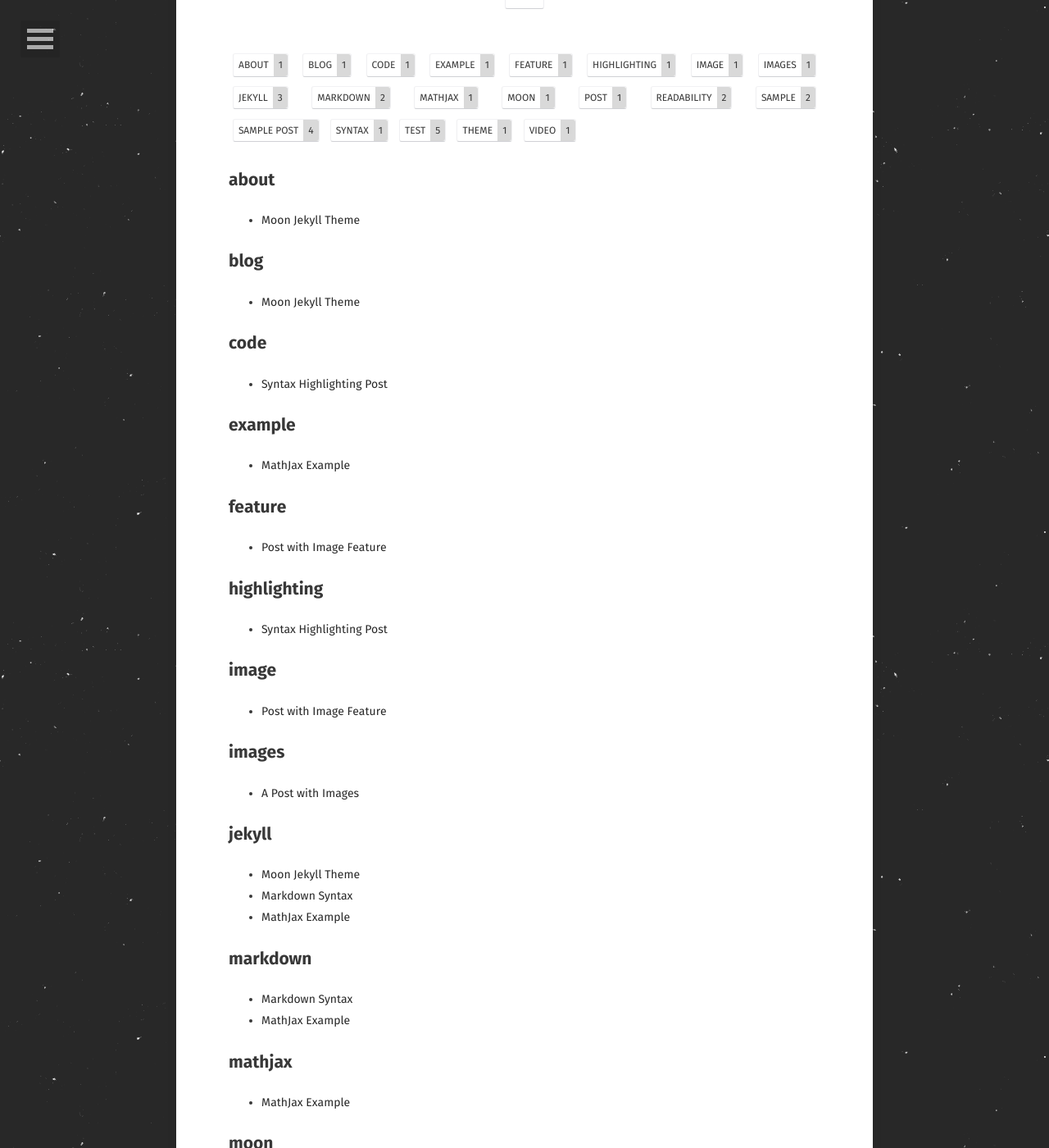
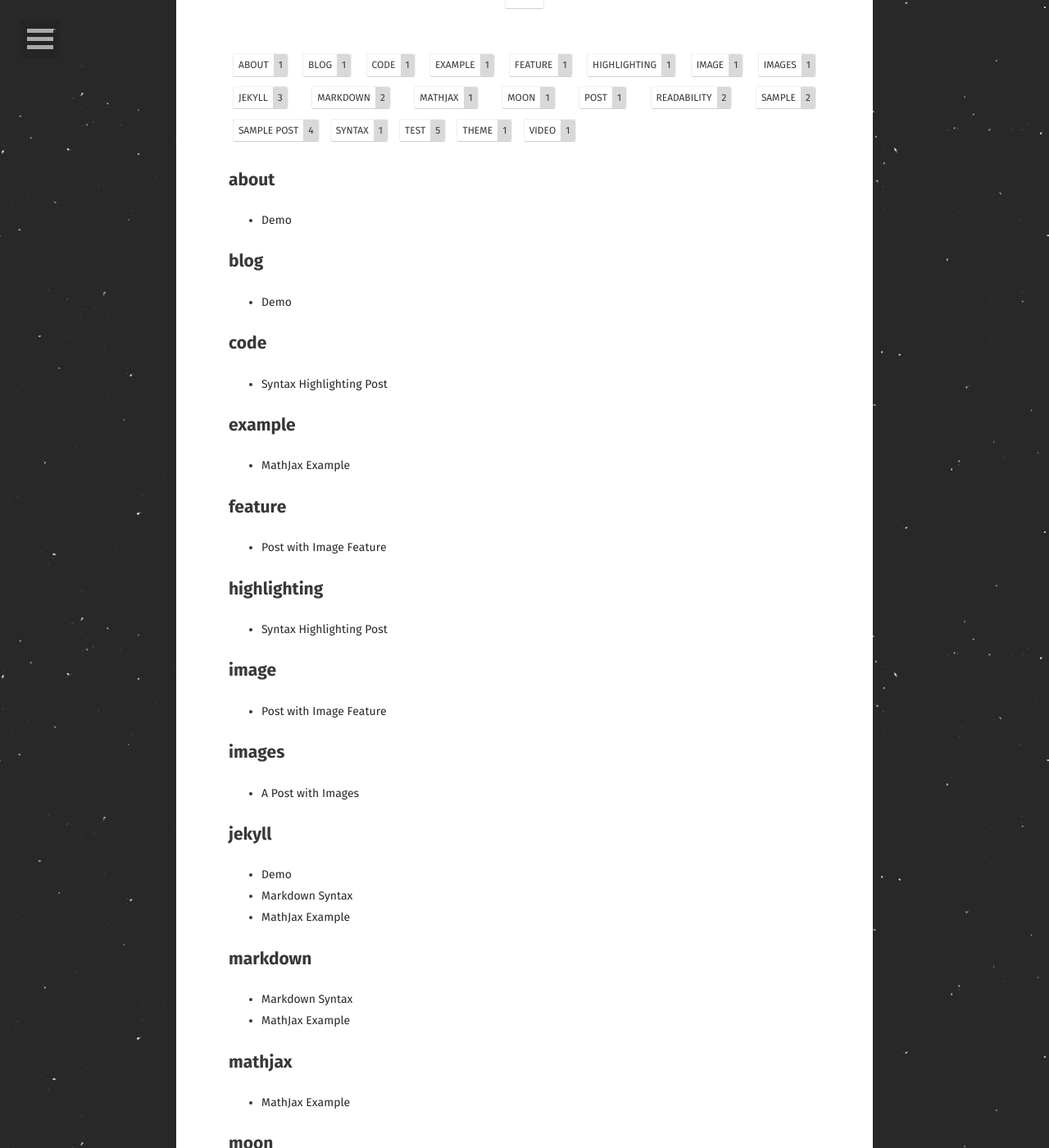
Before and after one commit to sammie-anie/portfolio, a Jekyll site: the page built from tags/index.html, in a window 1280 px wide and 1400 px high, scrolled down 226 px. Shown: the whole window at 82% size. Built offline with Jekyll 4.4.1, drawn with Linux system fonts in a browser that asks for light colours; some web fonts are replaced; part of the change alters nothing that is shown; some of the changed text lies outside the part shown.

Commit message:
Update 2016-03-21-moon-theme.md

````diff
--- a/_posts/2016-03-21-moon-theme.md
+++ b/_posts/2016-03-21-moon-theme.md
@@ -1,6 +1,6 @@
 ---
 layout: post
-title:  "Moon Jekyll Theme"
+title:  "Demo"
 date:   2016-04-06
 excerpt: "Minimal, one column Jekyll theme for your blog."
 project: true
@@ -13,148 +13,4 @@ tag:
 comments: true
 ---
 
-![Moon Homepage](https://cloud.githubusercontent.com/assets/754514/14509720/61c61058-01d6-11e6-93ab-0918515ecd56.png)
-
-<center><b>Moon</b> is a minimal, one column jekyll theme.</center>
-
- I'm not a developer or designer. And I don't add footer to show who did this theme. If you like this theme or using it, please give a **star** for motivation, It makes me happy.
-
-<iframe src="https://ghbtns.com/github-btn.html?user=TaylanTatli&repo=Moon&type=star&count=true&size=large" frameborder="0" scrolling="0" width="160px" height="30px"></iframe>
-
-## Installation
-* Fork the [Moon repo](https://github.com/TaylanTatli/Moon/fork)
-* Edit `_config.yml` file.
-* Remove sample posts from `_posts` folder and add yours.
-* Edit `index.md` file in `about` folder.
-* Change repo name to `YourUserName.github.io`
-
-That's all.
-
-## Preview
-
-{% capture images %}
-	https://cloud.githubusercontent.com/assets/754514/14509716/61ac6c8e-01d6-11e6-879f-8308883de790.png
-	https://cloud.githubusercontent.com/assets/754514/14509717/61ad05ae-01d6-11e6-85ae-5a817dd8763b.png
-	https://cloud.githubusercontent.com/assets/754514/14509714/61a89708-01d6-11e6-8fcd-74b002a060df.png
-{% endcapture %}
-{% include gallery images=images caption="Screenshots of Moon Theme" cols=3 %}
-
----
-
-{% capture images %}
-	https://cloud.githubusercontent.com/assets/754514/14509718/61b09a20-01d6-11e6-8da1-4202ae4d83cd.png
-	https://cloud.githubusercontent.com/assets/754514/14509715/61aa9d00-01d6-11e6-81a6-c6837edf2e84.png
-{% endcapture %}
-{% include gallery images=images caption="Moon Theme on Small Screen Size" cols=2 %}
-
-See a [live version of Moon](http://taylantatli.github.io/Moon) hosted on GitHub.
-
-## Site Setup
-A quick checklist of the files you’ll want to edit to get up and running.
-
-### Site Wide Configuration
-`_config.yml` is your friend. Open it up and personalize it. Most variables are self explanatory but here's an explanation of each if needed:
-
-#### title
-
-The title of your site... shocker!
-
-Example `title: My Awesome Site`
-
-#### bio
-
-The description to show on your homepage.
-
-#### description
-
-The description to use for meta tags and navigation menu.
-
-#### url
-
-Used to generate absolute urls in `sitemap.xml`, `feed.xml`, and for generating canonical URLs in `<head>`. When developing locally either comment this out or use something like `http://localhost:4000` so all assets load properly. *Don't include a trailing `/`*.
-
-Examples:
-
-{% highlight yaml %}
-url: http://taylantatli.me/Moon
-url: http://localhost:4000
-url: //cooldude.github.io
-url:
-{% endhighlight %}
-
-#### reading_time
-
-Set true to show reading time for posts. And set `words_per_minute`, default is 200.
-
-#### logo
-Your site's logo. It will show on homepage and navigation menu. Also used for twitter meta tags.
-
-#### background
-Image for background. If you don't set it, color will be used as a background.
-
-#### Google Analytics and Webmaster Tools
-
-Google Analytics UA and Webmaster Tool verification tags can be entered in `_config.yml`. For more information on obtaining these meta tags check [Google Webmaster Tools](http://support.google.com/webmasters/bin/answer.py?hl=en&answer=35179) and [Bing Webmaster Tools](https://ssl.bing.com/webmaster/configure/verify/ownership) support.
-
-#### MathJax
-It's enabled. But if you don't want to use it. Set it false in  `_config.yml`.
-
-#### Disqus Comments
-Set your disqus shortname in `_config.yml` to use comments.
-
----
-
-### Navigation Links
-
-To set what links appear in the top navigation edit `_data/navigation.yml`. Use the following format to set the URL and title for as many links as you'd like. *External links will open in a new window.*
-
-{% highlight yaml %}
-- title: Home
-  url: /
-
-- title: Blog
-  url: /blog/
-
-- title: Projects
-  url: /projects/
-
-- title: About
-  url: /about/
-
-- title: Moon
-  url: http://taylantatli.me/Moon
-{% endhighlight %}
-
----
-
-## Layouts and Content
-
-Moon Theme use [Jekyll Compress](https://github.com/penibelst/jekyll-compress-html) to compress html output. But it can cause errors if you use "linenos" (line numbers). I suggest don't use line numbers for codes, because it won't look good with this theme, also i didn't give a proper style for them. If you insist to use line numbers, just remove `layout: compress` string from layouts. It will disable compressing.
-
-### Feature Image
-
-You can set feature image per post. Just add `feature: some link` to your post's front matter.
-
-```
-feature: /assets/img/some-image.png
-or
-feaure: http://example.com/some-image.png
-```
- This also will be used for twitter card:
-
-![Moon Twitter Card](https://cloud.githubusercontent.com/assets/754514/14509719/61c5751c-01d6-11e6-8c29-ce8ccad149bf.png)
-
-### Comments
-To show disqus comments for your post add `comments: true` to your post's front matter.
-
----
-
-## Questions?
-
-Found a bug or aren't quite sure how something works? By all means [file a GitHub Issue](https://github.com/TaylanTatli/Moon/issues/new). And if you make something cool with this theme feel free to let me know.
-
----
-
-## License
-
-This theme is free and open source software, distributed under the MIT License. So feel free to use this Jekyll theme on your site without linking back to me or including a disclaimer.
+<iframe width="560" height="315" src="https://www.youtube.com/embed/I8EX6z-5plo" frameborder="0" allow="accelerometer; autoplay; encrypted-media; gyroscope; picture-in-picture" allowfullscreen></iframe>
````
